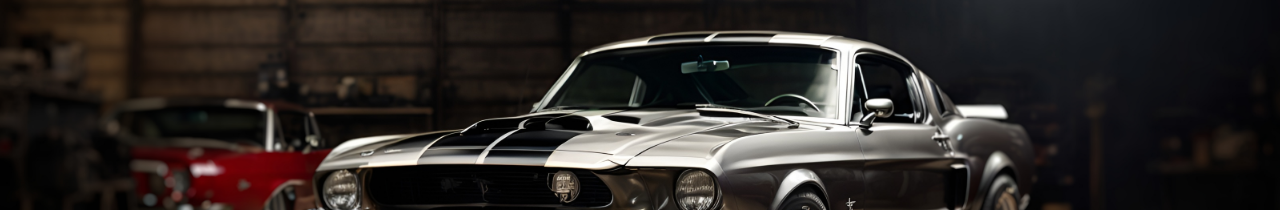
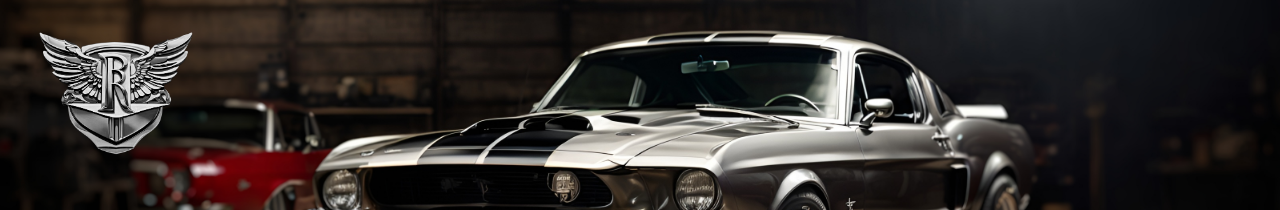
Before and after one commit to pablorigueto/rrcar, a React (Create React App) app: page / in a window 1280 px wide. Shown: the top 210 px of the page. Built offline with nearby package versions, Linux system fonts and the light colour scheme.

Commit message:
Create logo

```diff
--- a/src/App.js
+++ b/src/App.js
@@ -2,6 +2,7 @@ import React, { useRef, useState, useEffect } from 'react';
 import data from './data/data.json'; // Adjust the path based on your project structure
 import './styles/App.css'; // Import your CSS file for styling
 import bannerImage from './assets/banner.jpg';
+import logoImage from './assets/logo.png';
 import VehicleDetailModal from './components/VehicleDetailModal'; // Import your modal component
 
 function App() {
@@ -78,12 +79,33 @@ function App() {
   return (
     <div>
       <div className="banner">
+
+      <div className='logo'
+          style={{
+            paddingTop: 30,
+            paddingLeft: 20,
+            height: '130px',
+            position: 'absolute',
+            zIndex: 15,
+          }}
+        >
+          <img src={logoImage} alt="Banner"
+            style={{
+              height: '100%',
+              // position: 'absolute',
+            }}
+          />
+        </div>
+
         <img src={bannerImage} alt="Banner"
           style={{
             width: `${window.innerWidth}px`,
             overflow: 'hidden',
         }}
         />
+
+
+
       </div>
       <div className="cards-vehicle-list" style={{ display: selectedVehicle ? 'none' : 'grid' }}>
         {vehiclesData.map(vehicle => (
@@ -92,6 +114,19 @@ function App() {
             style={{ width: `${windowWidth}px` }}
             onClick={() => handleVehicleClick(vehicle)}
           >
+
+            {/* <div className="vehicle-logo">
+              <img
+                src={logoImage} alt="Logo"
+                style={{
+                  height: 55, // Adjust the height as needed
+                  paddingLeft: 0, // Add some spacing
+                  paddingTop: 5,
+                  position: 'absolute',
+                }}
+              />
+            </div> */}
+
             <div className="vehicle-image">
               <img
                 src={vehicle.images[0]} alt={vehicle.title}
```
Also changed, not shown: src/assets/logo.png (added).
